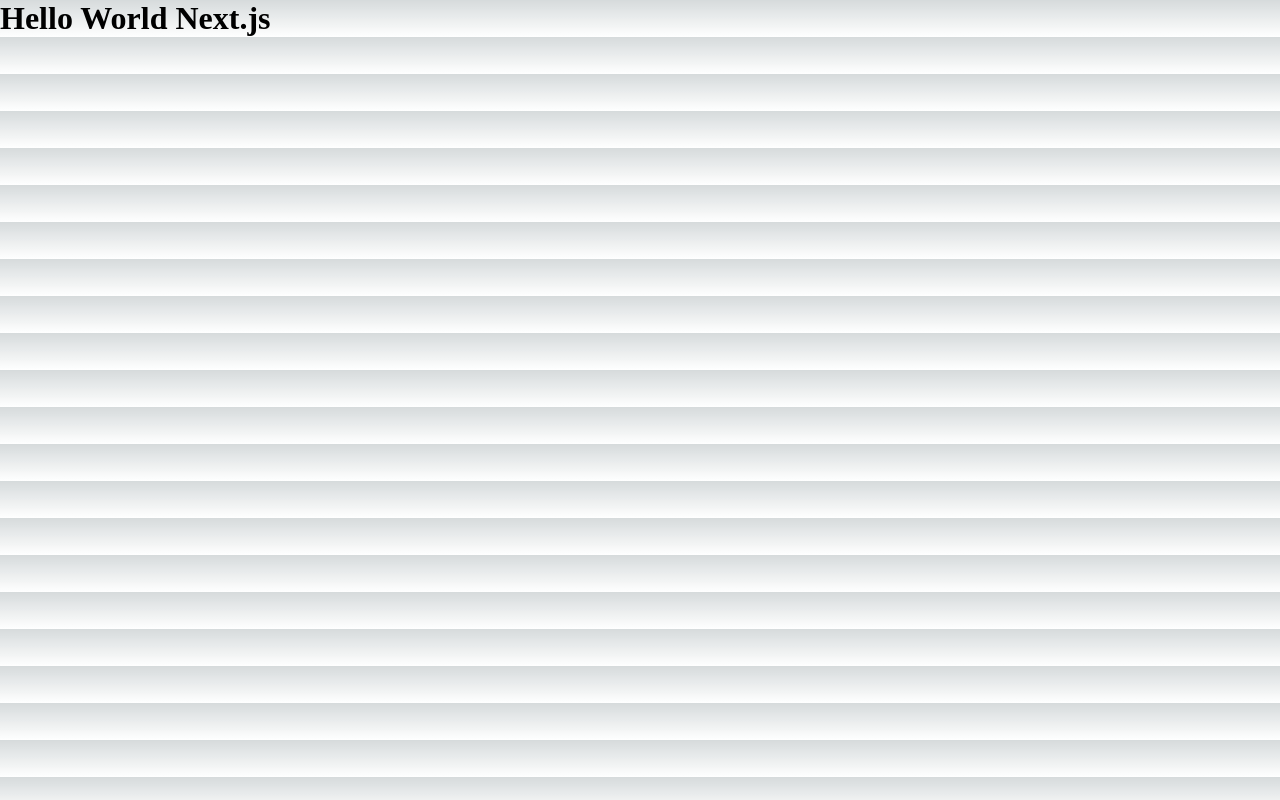
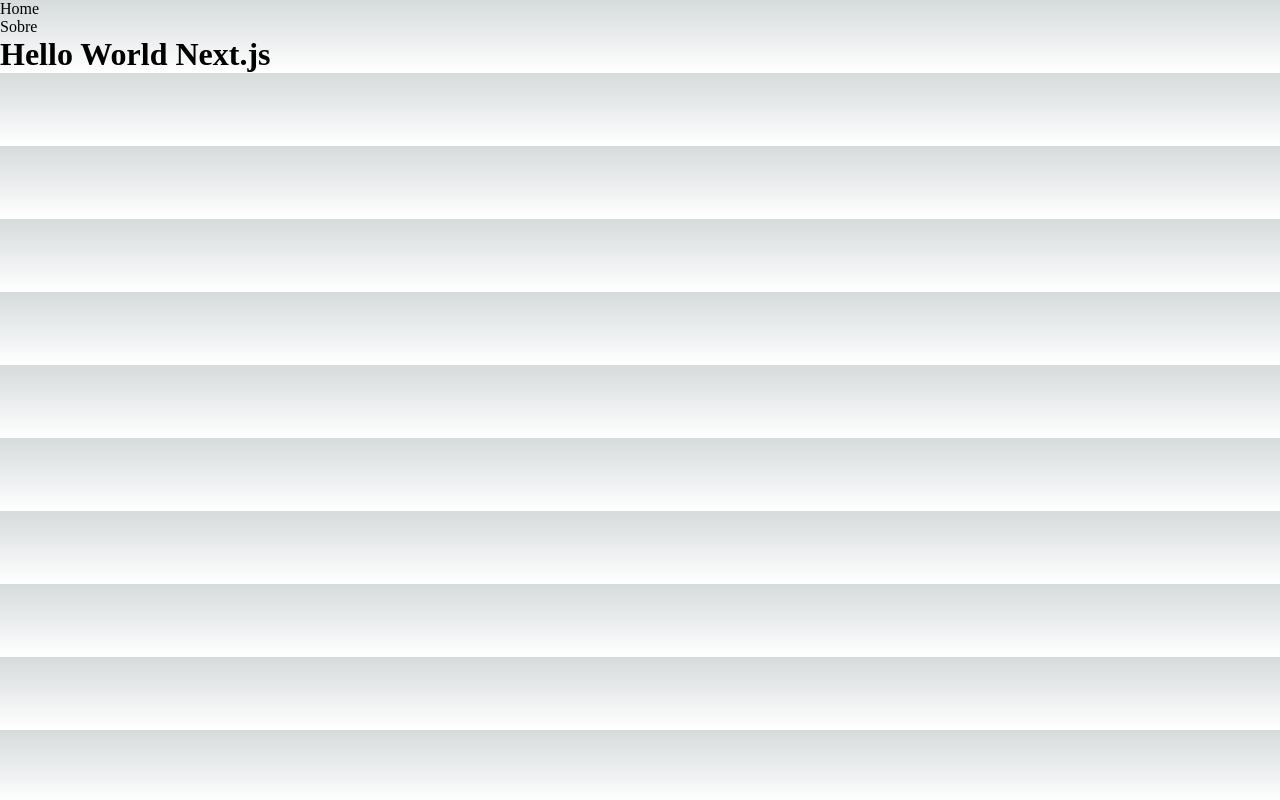
Before and after one commit to luismonte10/next-poke, a Next.js app: page / in a window 1280 px wide. Built offline with nearby package versions, Linux system fonts and the light colour scheme.

Commit message:
feat: create Navbar components

```diff
--- a/src/app/layout.tsx
+++ b/src/app/layout.tsx
@@ -1,18 +1,22 @@
-import './globals.css'
+import Navbar from '@/components/Navbar';
+import './globals.css';
 
 export const metadata = {
   title: 'Create Next App',
-  description: 'Generated by create next app',
-}
+  description: 'Generated by create next app'
+};
 
 export default function RootLayout({
-  children,
+  children
 }: {
-  children: React.ReactNode
+  children: React.ReactNode;
 }) {
   return (
     <html lang="en">
-      <body>{children}</body>
+      <body>
+        <Navbar />
+        {children}
+      </body>
     </html>
-  )
+  );
 }
--- /dev/null
+++ b/src/components/Navbar.tsx
@@ -0,0 +1,14 @@
+import Link from 'next/link';
+
+export default function Navbar() {
+  return (
+    <ul>
+      <li>
+        <Link href="/">Home</Link>
+      </li>
+      <li>
+        <Link href="/about">Sobre</Link>
+      </li>
+    </ul>
+  );
+}
```
